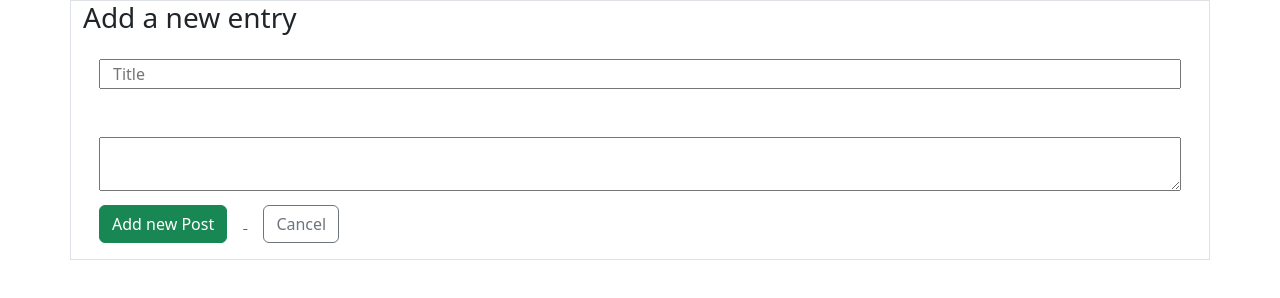
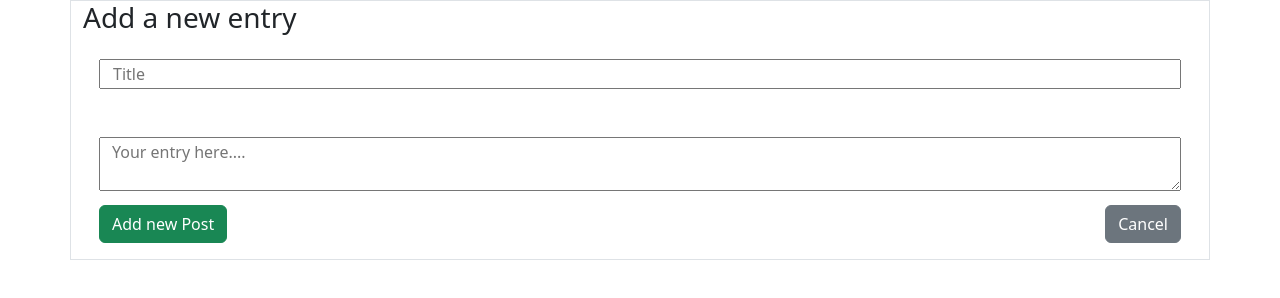
Before and after one commit to Rupanzil/diary-app, a website: page front-end/pages/new-entry.html in a window 1280 px wide. Drawn offline with nearby package versions, Linux system fonts and the light colour scheme.

Commit message:
modified index.html and new-entry.html

```diff
--- a/front-end/pages/new-entry.html
+++ b/front-end/pages/new-entry.html
@@ -21,14 +21,19 @@
           type="text"
           id="new-entry"
           class="container mb-2"
+        ></textarea>
+        <div
+          class="button-container container-fluid d-flex justify-content-between p-0"
         >
-        </textarea>
-        <a href="./home.html">
-          <button class="btn btn-success me-3">Add new Post</button>
-        </a>
-        <a href="./home.html">
-          <button class="btn btn-outline-secondary ms-3">Cancel</button>
-        </a>
+          <a href="./home.html">
+            <button class="btn btn-success me-2" id="add-new-post-button">
+              Add new Post
+            </button>
+          </a>
+          <a href="./home.html">
+            <button class="btn btn-secondary" id="cancel-button">Cancel</button>
+          </a>
+        </div>
       </div>
     </div>
     <script
@@ -36,5 +41,6 @@
       integrity="sha384-YvpcrYf0tY3lHB60NNkmXc5s9fDVZLESaAA55NDzOxhy9GkcIdslK1eN7N6jIeHz"
       crossorigin="anonymous"
     ></script>
+    <script src="../src/new-entry.js"></script>
   </body>
 </html>
```
Also changed, not shown: front-end/pages/index.html (+1 -0 lines).
